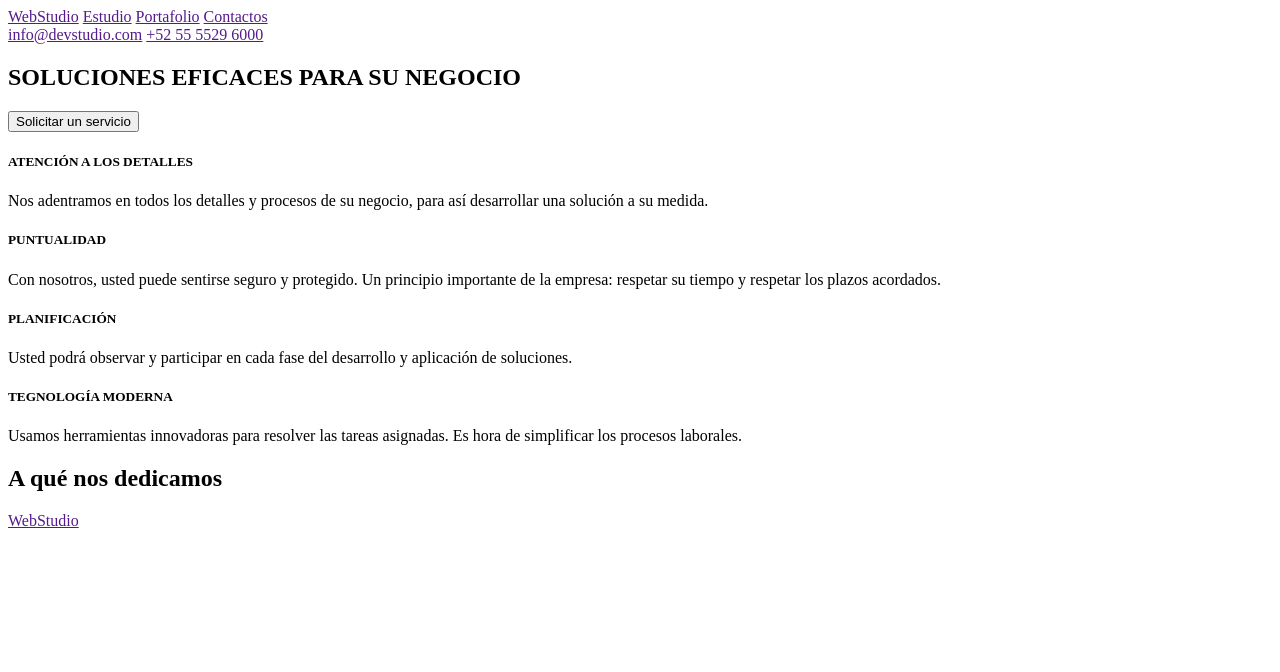
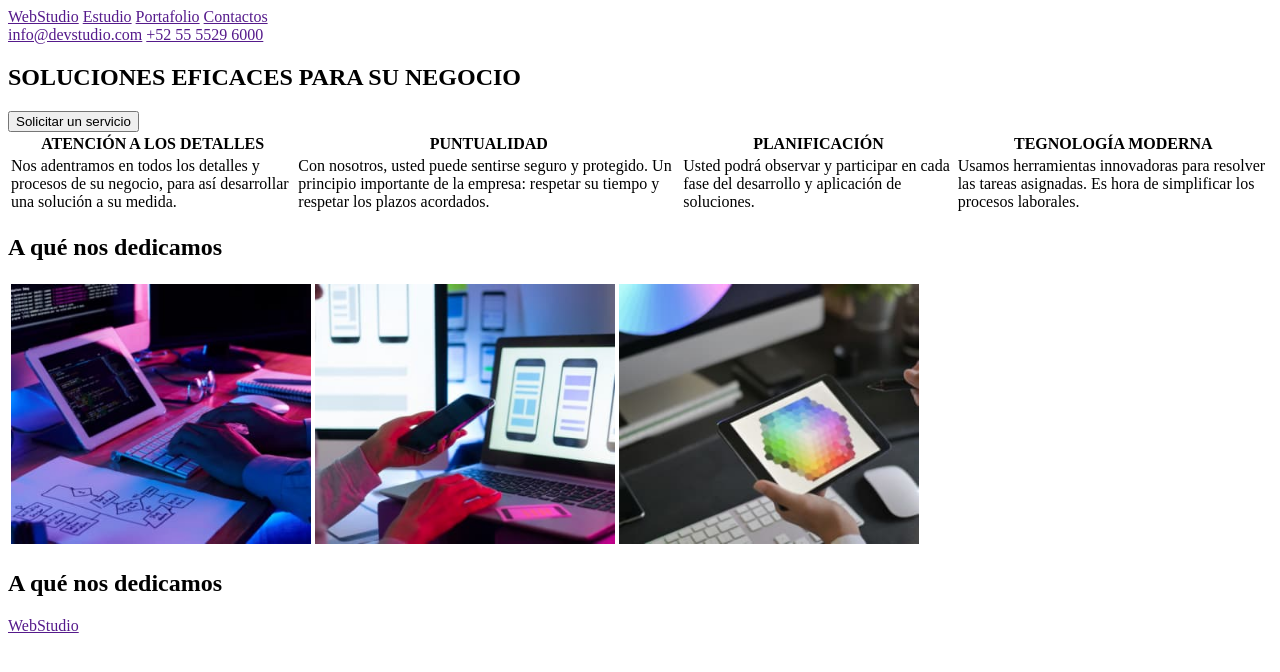
Before and after one commit to oojeda918/GoIT, a plain HTML site: page Modulo1/goit-markup-hw-01/index.html in a window 1280 px wide. Drawn offline with Linux system fonts and the light colour scheme.

Commit message:
Agregar imagenes de servicios mediante tablas

```diff
--- a/Modulo1/goit-markup-hw-01/index.html
+++ b/Modulo1/goit-markup-hw-01/index.html
@@ -33,22 +33,35 @@
         </section>
 
         <section>
-            <h5>ATENCIÓN A LOS DETALLES</h5>
-            <p>Nos adentramos en todos los detalles y procesos de su negocio, para así desarrollar una solución a su medida.
+            <table>
+                <thead>
+                    <tr>
+                        <th>ATENCIÓN A LOS DETALLES</th>
+                        <th>PUNTUALIDAD</th>
+                        <th>PLANIFICACIÓN</th>
+                        <th>TEGNOLOGÍA MODERNA</th>
+                    </tr>
+                </thead>
+                <tbody>
+                    <tr>
+                        <td>Nos adentramos en todos los detalles y procesos de su negocio, para así desarrollar una solución a su medida.</td>
+                        <td>Con nosotros, usted puede sentirse seguro y protegido. Un principio importante de la empresa: respetar su tiempo y respetar los plazos acordados.</td>
+                        <td>Usted podrá observar y participar en cada fase del desarrollo y aplicación de soluciones.</td>
+                        <td>Usamos herramientas innovadoras para resolver las tareas asignadas. Es hora de simplificar los procesos laborales.</td>
+                    </tr>
+                </tbody>
+            </table>
+                <h2>A qué nos dedicamos</h2>
+            <table>
+                    <tr>
+                        <td><img src="images/servicio1.jpg" alt="Servicio de maquetado" width="300" ></td>
+                        <td><img src="images/servicio2.jpg" alt="Servicio de diseño" width="300"></td>
+                        <td><img src="images/servicio3.jpg" alt="Servicio de color" width="300"></td>
+                    </tr>
+            </table>
 
-            <h5>PUNTUALIDAD</h5>
-            <p>Con nosotros, usted puede sentirse seguro y protegido. Un principio importante de la empresa: respetar su tiempo y
-            respetar los plazos acordados.</p>
+            <h2>A qué nos dedicamos</h2>
 
-            <h5>PLANIFICACIÓN</h5>
-            <p>Usted podrá observar y participar en cada fase del desarrollo y aplicación de soluciones.</p>
-
-            <h5>TEGNOLOGÍA MODERNA</h5>
-            <p>Usamos herramientas innovadoras para resolver las tareas asignadas. Es hora de simplificar los procesos laborales.</p>
-
-        </section>
-        <section>
-            <h2>A qué nos dedicamos</h2>
         </section>
         <section>
 
```
